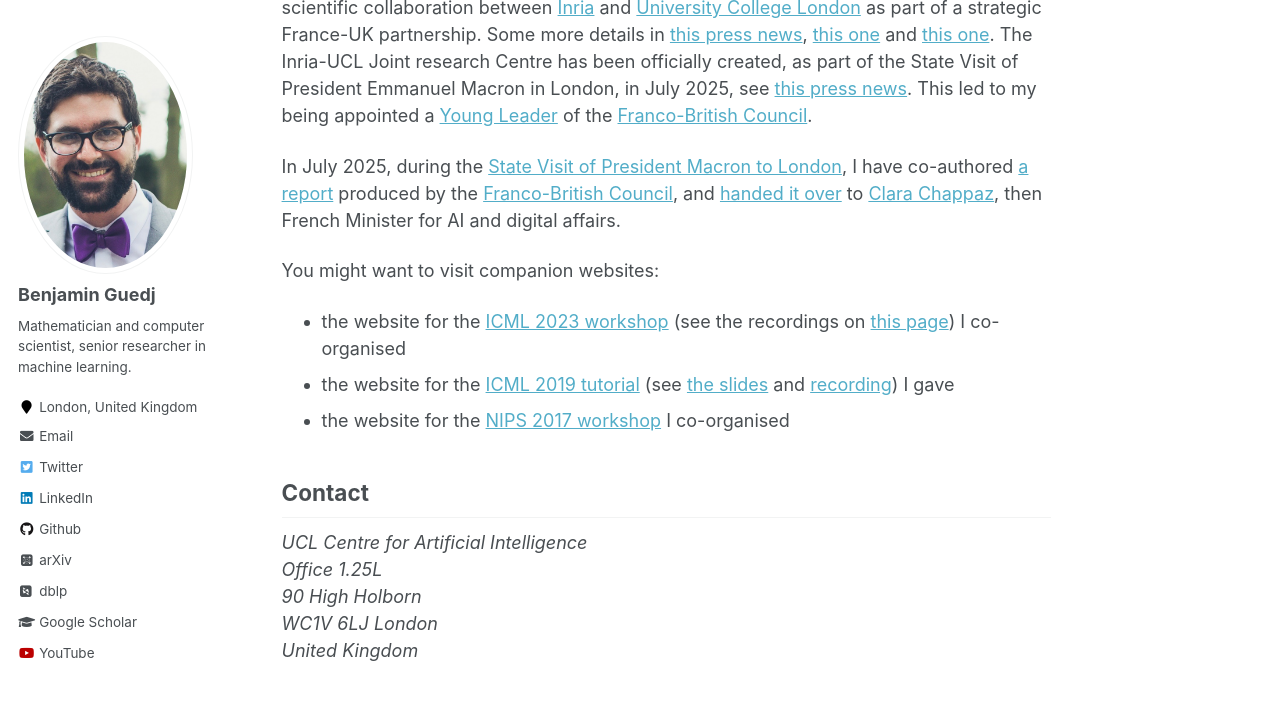
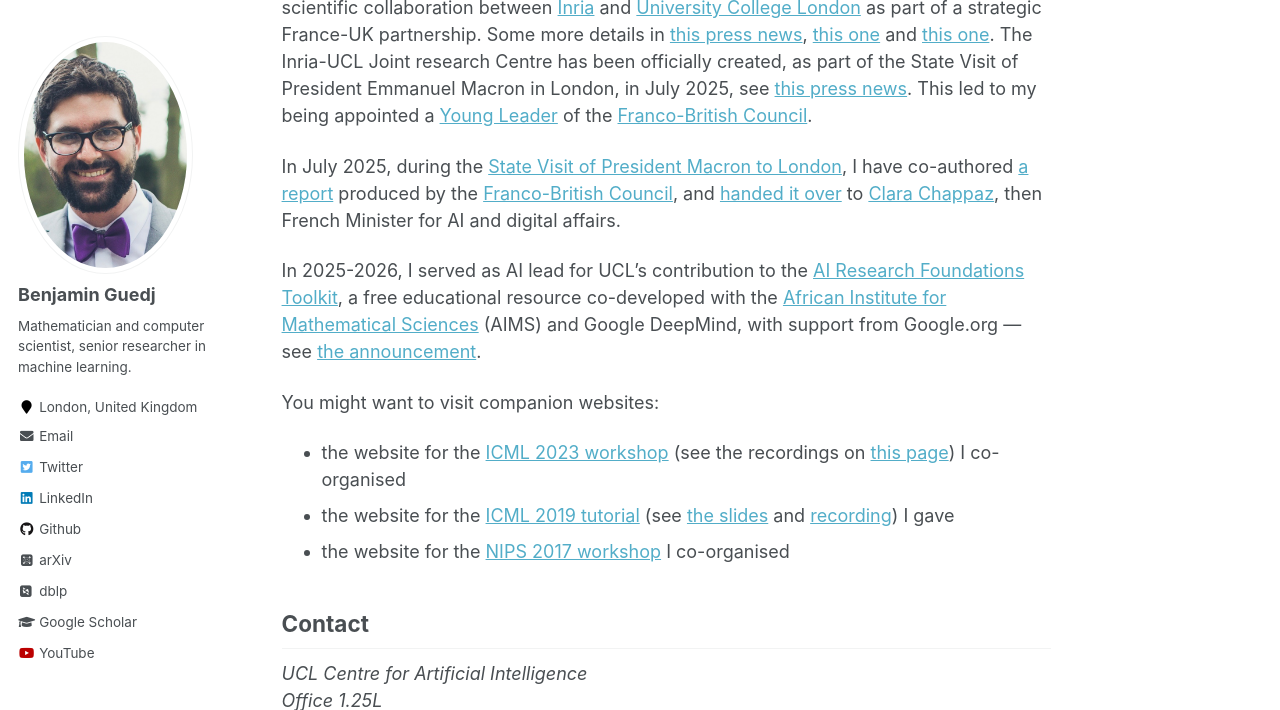
Before and after one commit to bguedj/bguedj.github.io, a Jekyll site: the page built from _pages/about.md, in a window 1280 px wide and 900 px high, scrolled down 506 px, cut to the strip 0-710 px from the top of the window. Built offline with Jekyll 4.4.1, drawn with Linux system fonts in a browser that asks for light colours; some web fonts are replaced.

Commit message:
Ajoute la contribution au AI Research Foundations Toolkit (UCL-AIMS)
Co-Authored-By: Claude Sonnet 5 <noreply@anthropic.com>
Claude-Session: https://claude.ai/code/session_01BLLWwT1tKsdP3EUKSc7Je6

```diff
--- a/_pages/about.md
+++ b/_pages/about.md
@@ -21,6 +21,8 @@ I serve as the scientific director of [The Inria London Programme](https://londo
 This led to my being appointed a [Young Leader](https://francobritish.org/en/young-leaders/) of the [Franco-British Council](https://francobritish.org/en/home/).
 
 In July 2025, during the [State Visit of President Macron to London](https://francobritish.org/wp-content/uploads/2025/07/IMG_8010-2048x1152.jpg), I have co-authored [a report](https://francobritish.org/wp-content/uploads/2025/07/FBC-CFB-YL-LL-UK-France-Summit-submission-July-2025-2.pdf) produced by the [Franco-British Council](https://francobritish.org), and [handed it over](https://francobritish.org/en/3151-2/) to [Clara Chappaz](https://en.wikipedia.org/wiki/Clara_Chappaz), then French Minister for AI and digital affairs.
+
+In 2025-2026, I served as AI lead for UCL's contribution to the [AI Research Foundations Toolkit](https://extend.ucl.ac.uk/course/view.php?id=2167), a free educational resource co-developed with the [African Institute for Mathematical Sciences](https://www.aims.ac.za) (AIMS) and Google DeepMind, with support from Google.org — see [the announcement](https://www.linkedin.com/feed/update/urn:li:ugcPost:7498671917474725888/).
 
 You might want to visit companion websites:
 <!-- - [my previous website]((https://bguedj.github.io/website-2016-2020-deprecated/)) (2016-2020, now deprecated) -->
```
